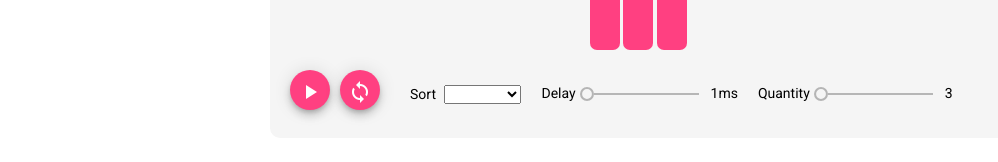
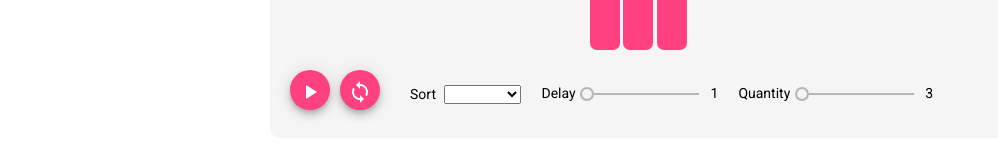
Before and after one commit to notblong/ez-algorithm, an Angular app: page /sort in a window 1280 px wide. Shown: the part 432-594 px from the top of the page, without its empty margins (0-998 px from the left). Built offline with nearby package versions, Linux system fonts and the light colour scheme.

Commit message:
new deploy - clean up

```diff
--- a/src/app/algo/algo.component.html
+++ b/src/app/algo/algo.component.html
@@ -23,7 +23,7 @@
             <div class="delay">
                 <span>Delay </span>
                 <mat-slider min="{{delaymin}}" max="{{delaymax}}" step="50" (input)="setDelayValue($event)"></mat-slider>
-                {{delayVal}}ms
+                {{delayVal}}
             </div>
             <div class="quantity">
                 <span>Quantity </span>
--- a/src/app/algo/algo.component.ts
+++ b/src/app/algo/algo.component.ts
@@ -38,7 +38,7 @@ export class AlgoComponent implements OnInit {
   sortList: SortModel[] = [
     { id: 1, name: "Selection" },
     { id: 2, name: "Bubble" },
-    { id: 3, name: "Heap" },
+    // { id: 3, name: "Heap" },
   ];
 
   isRunning: boolean = false;
--- a/src/app/search/search.component.html
+++ b/src/app/search/search.component.html
@@ -9,8 +9,6 @@
                 </div>
             </div>
             <div class="search-visualize">
-                <!-- <div *ngFor="let ele of array; let i = index" class="element {{i}}" [ngStyle]="{'border-color': (i === posCompare || i === posFound) ? searchColor : color('pink'),
-                      'background-color': (isNotFound == true && isRunning == true) ? color('pink') : 'transparent'}"> -->
                 <div *ngFor="let ele of array; let i = index" class="element {{i}}" [ngStyle]="{'border-color': (i === posCompare || i === posFound) ? searchColor : color('pink'),
                       'background-color': (i < left || i > right) ? color('pink') : 'transparent'}">
                     <div style="margin: 4px 0 0 0; font-size: 19px;">{{ele}}</div>
```
Also changed, not shown: 13 other files (tests, documents, lock files or other folders).
